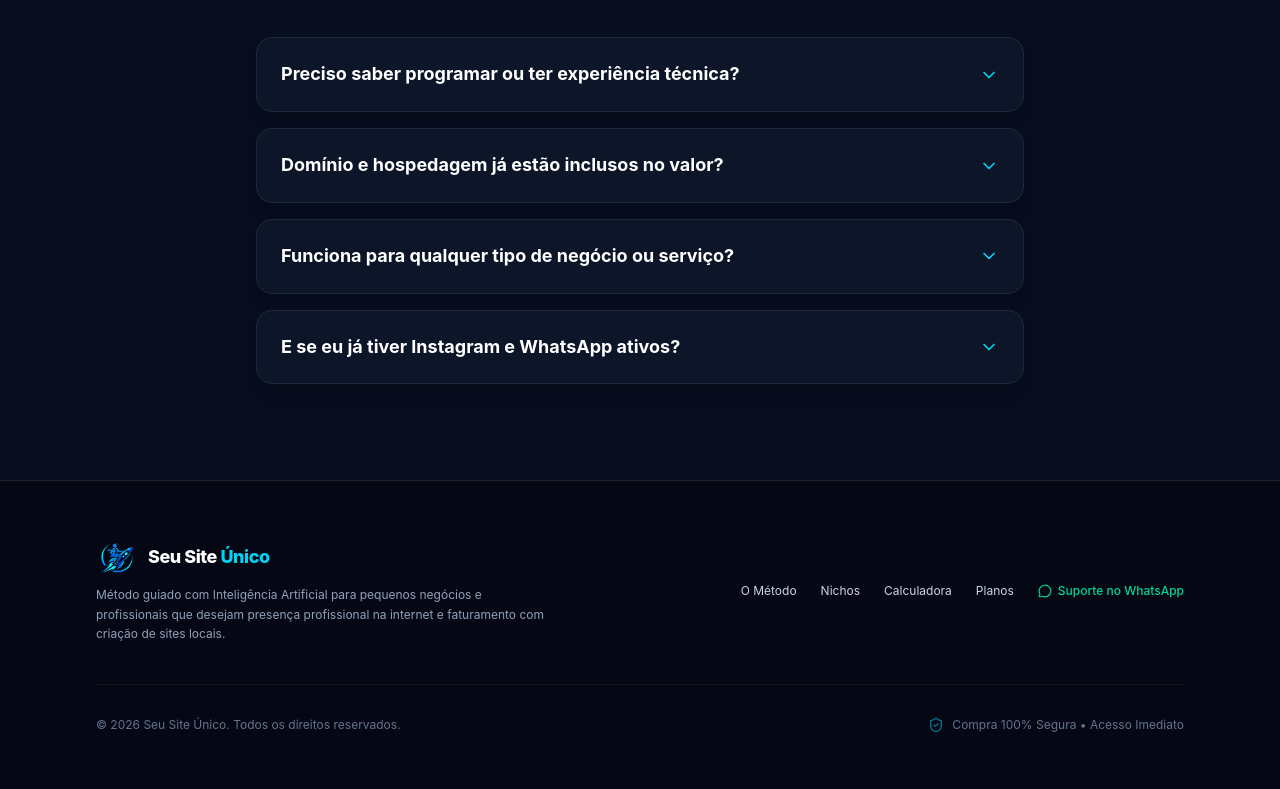
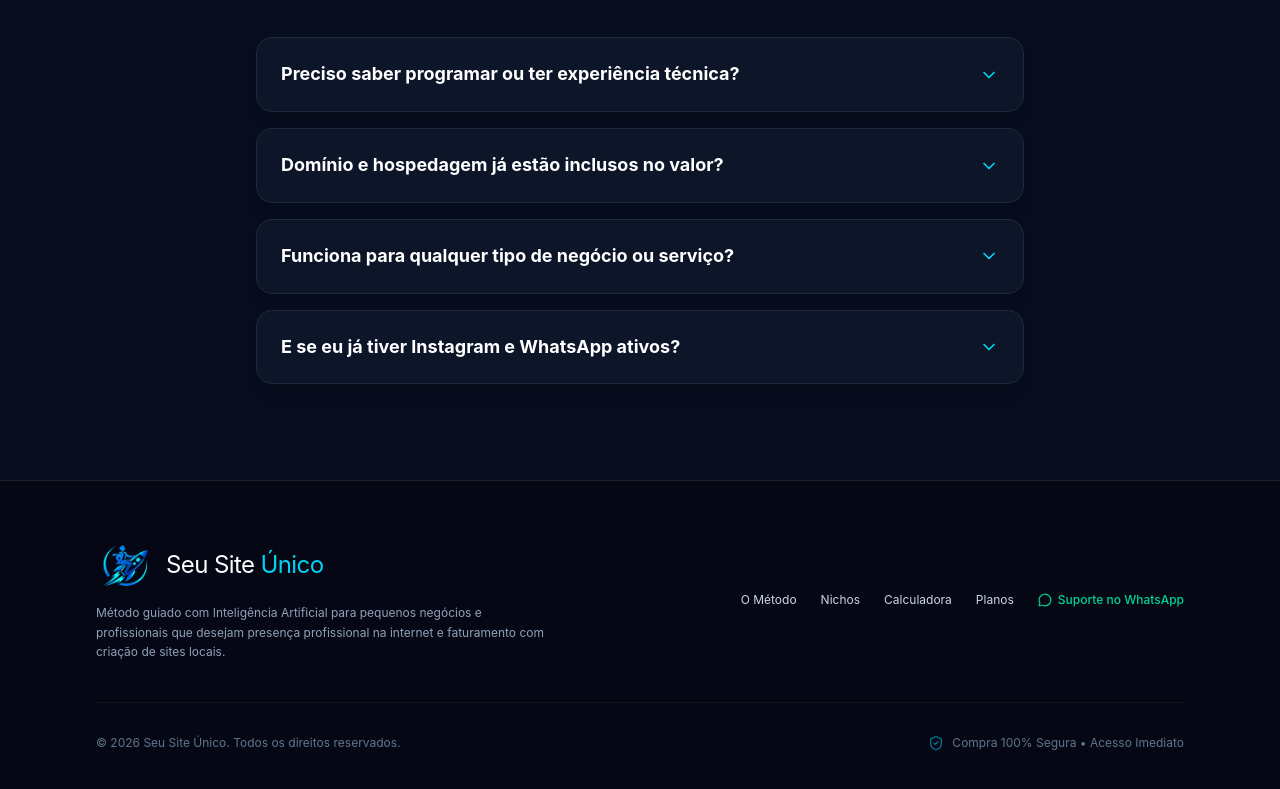
Before and after one commit to alessandrosc2/Seu-Site, a React (Vite) app: page / in a window 1280 px wide. Shown: the part 8242-9031 px from the top of the page. Built offline with nearby package versions, Linux system fonts and the light colour scheme.

Commit message:
style: update footer logo and brand typography
Increase logo size and adjust font weight and size for the brand name in the footer to improve visual hierarchy.

```diff
--- a/src/App.tsx
+++ b/src/App.tsx
@@ -37,13 +37,13 @@ export default function App() {
         <div className="max-w-6xl mx-auto px-6 sm:px-8">
           <div className="flex flex-col md:flex-row items-start md:items-center justify-between gap-8 pb-10 border-b border-white/5">
             <div>
-              <div className="flex items-center gap-3 mb-2">
+              <div className="flex items-center gap-3.5 mb-2.5">
                 <img
                   src="/logo-site.png"
                   alt="Seu Site Único"
-                  className="w-10 h-10 object-contain"
+                  className="w-14 h-14 object-contain"
                 />
-                <span className="font-extrabold text-lg tracking-tight text-white">
+                <span className="font-normal text-2xl tracking-tight text-white">
                   Seu Site <span className="text-cyan-400">Único</span>
                 </span>
               </div>
```
